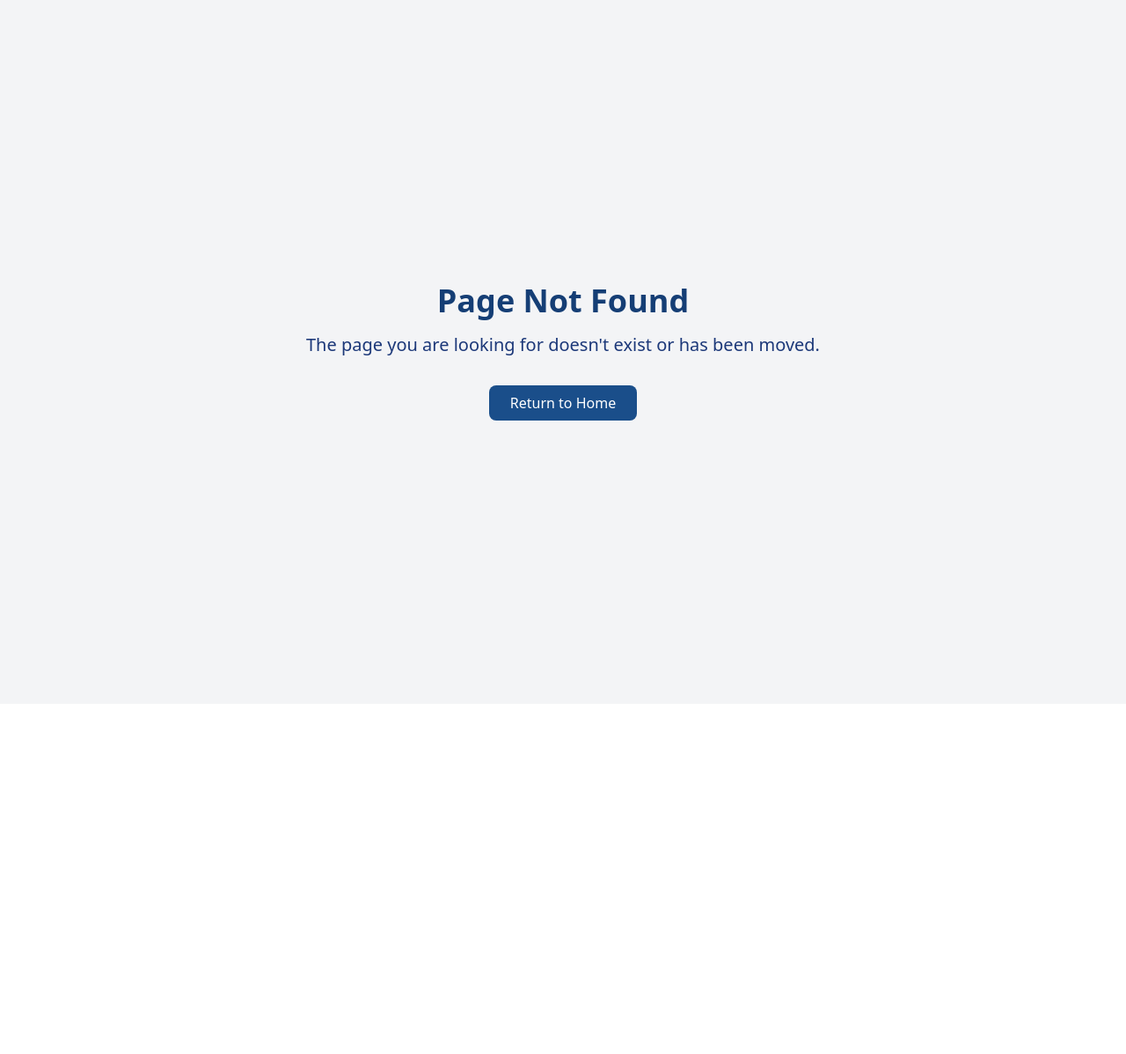
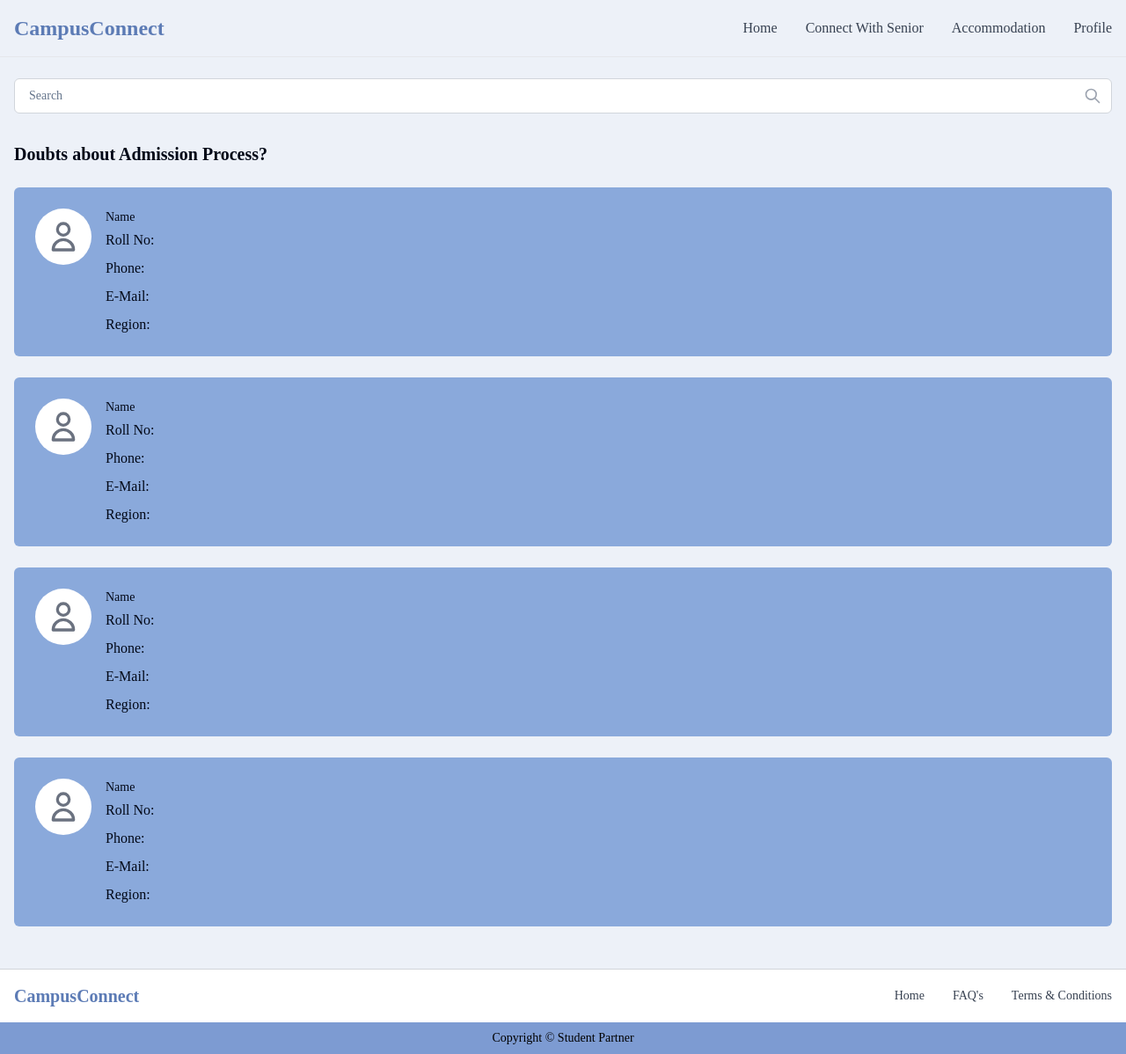
Before and after one commit to NeerajAnalytics/campus-connect-stdntpartner, a React (Vite) app: page /connect-with-senior in a window 1280 px wide. Before the commit this address had no page. Shown: the whole page at 88% size. Before the commit the page ends 800 px from the top, so only its background shows below. Built offline with nearby package versions, Linux system fonts and the light colour scheme.

Commit message:
feat: Implement "Connect With Senior" page
- Removed auth page redirections in junior-home.
- Created "Connect With Senior" page.
- Updated navigation links.

```diff
--- a/src/App.tsx
+++ b/src/App.tsx
@@ -7,6 +7,7 @@ import AuthPage from "./pages/AuthPage";
 import JuniorLoginPage from "./pages/JuniorLoginPage";
 import JuniorSignupPage from "./pages/JuniorSignupPage";
 import JuniorHomePage from "./pages/JuniorHomePage";
+import ConnectWithSenior from "./pages/ConnectWithSenior";
 
 // This is a placeholder component for routes that are not yet implemented
 const UnderConstruction = () => (
@@ -36,13 +37,14 @@ function App() {
         <Route path="/junior-login" element={<JuniorLoginPage />} />
         <Route path="/junior-signup" element={<JuniorSignupPage />} />
         <Route path="/junior-home" element={<JuniorHomePage />} />
+        <Route path="/connect-with-senior" element={<ConnectWithSenior />} />
         <Route path="/login" element={<UnderConstruction />} />
         <Route path="/register" element={<UnderConstruction />} />
         <Route path="/connect" element={<AuthPage />} />
-        <Route path="/accommodation" element={<AuthPage />} />
+        <Route path="/accommodation" element={<UnderConstruction />} />
         <Route path="/profile" element={<UnderConstruction />} />
-        <Route path="/faq" element={<AuthPage />} />
-        <Route path="/terms" element={<AuthPage />} />
+        <Route path="/faq" element={<UnderConstruction />} />
+        <Route path="/terms" element={<UnderConstruction />} />
         <Route
           path="*"
           element={
--- /dev/null
+++ b/src/pages/ConnectWithSenior.tsx
@@ -0,0 +1,206 @@
+
+import React from "react";
+import { Link } from "react-router-dom";
+import { Input } from "../components/ui/input";
+
+const ConnectWithSenior: React.FC = () => {
+  return (
+    <div className="min-h-screen flex flex-col bg-[#edf1f8] font-['Poppins']">
+      {/* Header/Navigation */}
+      <header className="bg-[#edf1f8] border-b border-gray-200">
+        <div className="max-w-7xl mx-auto px-4 py-4">
+          <div className="flex items-center justify-between">
+            <Link to="/" className="text-[#5c7bb5] text-2xl font-semibold">
+              CampusConnect
+            </Link>
+
+            <div className="flex items-center gap-8">
+              <Link to="/junior-home" className="text-gray-700 hover:text-gray-900">
+                Home
+              </Link>
+              <Link to="/connect-with-senior" className="text-gray-700 hover:text-gray-900">
+                Connect With Senior
+              </Link>
+              <Link to="/accommodation" className="text-gray-700 hover:text-gray-900">
+                Accommodation
+              </Link>
+              <Link to="/profile" className="text-gray-700 hover:text-gray-900">
+                Profile
+              </Link>
+            </div>
+          </div>
+        </div>
+      </header>
+
+      {/* Main Content */}
+      <main className="flex-grow py-6 px-4">
+        <div className="max-w-7xl mx-auto">
+          {/* Search Bar */}
+          <div className="mb-8">
+            <div className="relative">
+              <Input
+                className="w-full pl-4 pr-10 py-2 border border-gray-300 rounded-md"
+                placeholder="Search"
+              />
+              <div className="absolute inset-y-0 right-0 flex items-center pr-3">
+                <svg xmlns="http://www.w3.org/2000/svg" className="h-5 w-5 text-gray-400" fill="none" viewBox="0 0 24 24" stroke="currentColor">
+                  <path strokeLinecap="round" strokeLinejoin="round" strokeWidth={2} d="M21 21l-6-6m2-5a7 7 0 11-14 0 7 7 0 0114 0z" />
+                </svg>
+              </div>
+            </div>
+          </div>
+
+          {/* Doubts Section */}
+          <h2 className="text-xl font-semibold mb-6">Doubts about Admission Process?</h2>
+
+          {/* Senior Cards - First */}
+          <div className="bg-[#8aa9db] rounded-md p-6 mb-6 flex items-start">
+            <div className="bg-white rounded-full w-16 h-16 flex items-center justify-center mr-4 flex-shrink-0">
+              <svg xmlns="http://www.w3.org/2000/svg" className="h-10 w-10 text-gray-500" fill="none" viewBox="0 0 24 24" stroke="currentColor">
+                <path strokeLinecap="round" strokeLinejoin="round" strokeWidth={2} d="M16 7a4 4 0 11-8 0 4 4 0 018 0zM12 14a7 7 0 00-7 7h14a7 7 0 00-7-7z" />
+              </svg>
+            </div>
+            <div>
+              <div className="text-sm mb-1">Name</div>
+              <div className="space-y-2">
+                <div className="flex">
+                  <div className="w-24 font-medium">Roll No:</div>
+                  <div className="border-b border-gray-800 flex-grow"></div>
+                </div>
+                <div className="flex">
+                  <div className="w-24 font-medium">Phone:</div>
+                  <div className="border-b border-gray-800 flex-grow"></div>
+                </div>
+                <div className="flex">
+                  <div className="w-24 font-medium">E-Mail:</div>
+                  <div className="border-b border-gray-800 flex-grow"></div>
+                </div>
+                <div className="flex">
+                  <div className="w-24 font-medium">Region:</div>
+                  <div className="border-b border-gray-800 flex-grow"></div>
+                </div>
+              </div>
+            </div>
+          </div>
+
+          {/* Senior Cards - Second */}
+          <div className="bg-[#8aa9db] rounded-md p-6 mb-6 flex items-start">
+            <div className="bg-white rounded-full w-16 h-16 flex items-center justify-center mr-4 flex-shrink-0">
+              <svg xmlns="http://www.w3.org/2000/svg" className="h-10 w-10 text-gray-500" fill="none" viewBox="0 0 24 24" stroke="currentColor">
+                <path strokeLinecap="round" strokeLinejoin="round" strokeWidth={2} d="M16 7a4 4 0 11-8 0 4 4 0 018 0zM12 14a7 7 0 00-7 7h14a7 7 0 00-7-7z" />
+              </svg>
+            </div>
+            <div>
+              <div className="text-sm mb-1">Name</div>
+              <div className="space-y-2">
+                <div className="flex">
+                  <div className="w-24 font-medium">Roll No:</div>
+                  <div className="border-b border-gray-800 flex-grow"></div>
+                </div>
+                <div className="flex">
+                  <div className="w-24 font-medium">Phone:</div>
+                  <div className="border-b border-gray-800 flex-grow"></div>
+                </div>
+                <div className="flex">
+                  <div className="w-24 font-medium">E-Mail:</div>
+                  <div className="border-b border-gray-800 flex-grow"></div>
+                </div>
+                <div className="flex">
+                  <div className="w-24 font-medium">Region:</div>
+                  <div className="border-b border-gray-800 flex-grow"></div>
+                </div>
+              </div>
+            </div>
+          </div>
+
+          {/* Senior Cards - Third */}
+          <div className="bg-[#8aa9db] rounded-md p-6 mb-6 flex items-start">
+            <div className="bg-white rounded-full w-16 h-16 flex items-center justify-center mr-4 flex-shrink-0">
+              <svg xmlns="http://www.w3.org/2000/svg" className="h-10 w-10 text-gray-500" fill="none" viewBox="0 0 24 24" stroke="currentColor">
+                <path strokeLinecap="round" strokeLinejoin="round" strokeWidth={2} d="M16 7a4 4 0 11-8 0 4 4 0 018 0zM12 14a7 7 0 00-7 7h14a7 7 0 00-7-7z" />
+              </svg>
+            </div>
+            <div>
+              <div className="text-sm mb-1">Name</div>
+              <div className="space-y-2">
+                <div className="flex">
+                  <div className="w-24 font-medium">Roll No:</div>
+                  <div className="border-b border-gray-800 flex-grow"></div>
+                </div>
+                <div className="flex">
+                  <div className="w-24 font-medium">Phone:</div>
+                  <div className="border-b border-gray-800 flex-grow"></div>
+                </div>
+                <div className="flex">
+                  <div className="w-24 font-medium">E-Mail:</div>
+                  <div className="border-b border-gray-800 flex-grow"></div>
+                </div>
+                <div className="flex">
+                  <div className="w-24 font-medium">Region:</div>
+                  <div className="border-b border-gray-800 flex-grow"></div>
+                </div>
+              </div>
+            </div>
+          </div>
+
+          {/* Senior Cards - Fourth */}
+          <div className="bg-[#8aa9db] rounded-md p-6 mb-6 flex items-start">
+            <div className="bg-white rounded-full w-16 h-16 flex items-center justify-center mr-4 flex-shrink-0">
+              <svg xmlns="http://www.w3.org/2000/svg" className="h-10 w-10 text-gray-500" fill="none" viewBox="0 0 24 24" stroke="currentColor">
+                <path strokeLinecap="round" strokeLinejoin="round" strokeWidth={2} d="M16 7a4 4 0 11-8 0 4 4 0 018 0zM12 14a7 7 0 00-7 7h14a7 7 0 00-7-7z" />
+              </svg>
+            </div>
+            <div>
+              <div className="text-sm mb-1">Name</div>
+              <div className="space-y-2">
+                <div className="flex">
+                  <div className="w-24 font-medium">Roll No:</div>
+                  <div className="border-b border-gray-800 flex-grow"></div>
+                </div>
+                <div className="flex">
+                  <div className="w-24 font-medium">Phone:</div>
+                  <div className="border-b border-gray-800 flex-grow"></div>
+                </div>
+                <div className="flex">
+                  <div className="w-24 font-medium">E-Mail:</div>
+                  <div className="border-b border-gray-800 flex-grow"></div>
+                </div>
+                <div className="flex">
+                  <div className="w-24 font-medium">Region:</div>
+                  <div className="border-b border-gray-800 flex-grow"></div>
+                </div>
+              </div>
+            </div>
+          </div>
+        </div>
+      </main>
+
+      {/* Footer */}
+      <footer className="border-t border-gray-300">
+        <div className="bg-white py-4">
+          <div className="max-w-7xl mx-auto px-4 flex flex-col md:flex-row justify-between items-center gap-4">
+            <Link to="/" className="text-[#5c7bb5] text-xl font-semibold">
+              CampusConnect
+            </Link>
+            <div className="flex items-center gap-8 text-sm">
+              <Link to="/junior-home" className="text-gray-700 hover:text-gray-900">
+                Home
+              </Link>
+              <Link to="/faq" className="text-gray-700 hover:text-gray-900">
+                FAQ's
+              </Link>
+              <Link to="/terms" className="text-gray-700 hover:text-gray-900">
+                Terms & Conditions
+              </Link>
+            </div>
+          </div>
+        </div>
+        <div className="bg-[#7d9bd2] py-2 text-center text-black text-sm">
+          <p>Copyright © Student Partner</p>
+        </div>
+      </footer>
+    </div>
+  );
+};
+
+export default ConnectWithSenior;
--- a/src/pages/JuniorHomePage.tsx
+++ b/src/pages/JuniorHomePage.tsx
@@ -17,7 +17,7 @@ const JuniorHomePage: React.FC = () => {
               <Link to="/" className="text-gray-700 hover:text-gray-900">
                 Home
               </Link>
-              <Link to="/connect" className="text-gray-700 hover:text-gray-900">
+              <Link to="/connect-with-senior" className="text-gray-700 hover:text-gray-900">
                 Connect With Senior
               </Link>
               <Link to="/accommodation" className="text-gray-700 hover:text-gray-900">
```
